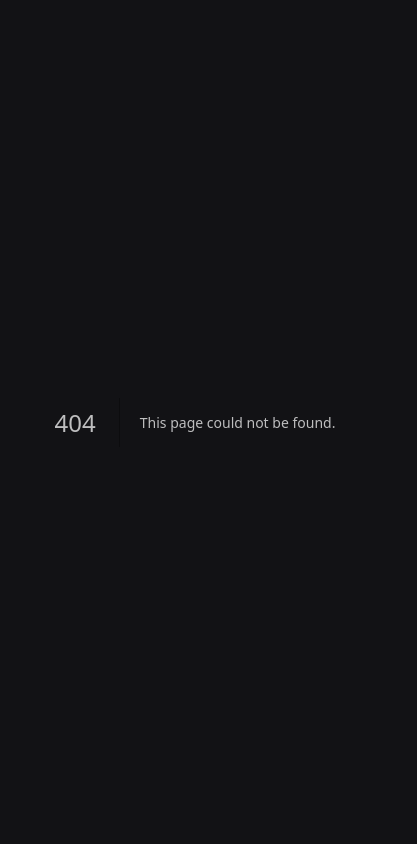
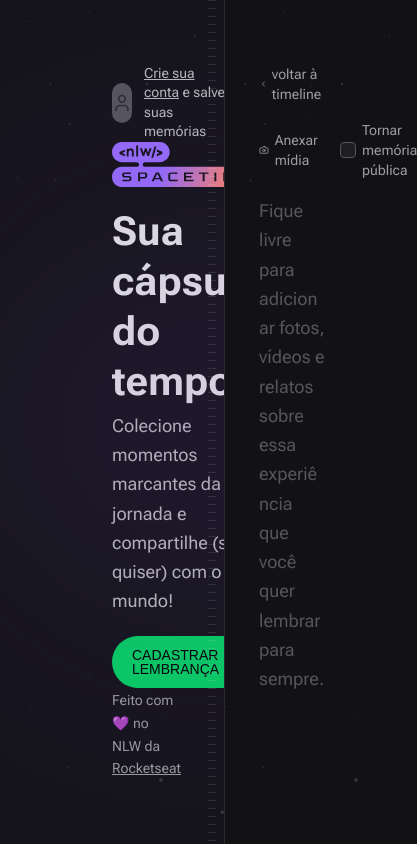
Before and after one commit to MyllaC/web, a Next.js app: page /memories/new in a window 390 px wide. Before the commit this address had no page. Shown: the whole page, 417 px wide, since content can reach past the window. Built offline with nearby package versions, Linux system fonts and the light colour scheme; no server answers; a web font is replaced by a local one.

Commit message:
Integrando os projetos web e mobile

```diff
--- a/package.json
+++ b/package.json
@@ -27,6 +27,7 @@
   },
   "devDependencies": {
     "@rocketseat/eslint-config": "^1.2.0",
+    "@tailwindcss/forms": "^0.5.3",
     "prettier-plugin-tailwindcss": "^0.3.0"
   }
 }
--- /dev/null
+++ b/src/app/api/auth/logout/route.ts
@@ -0,0 +1,11 @@
+import { NextRequest, NextResponse } from 'next/server'
+
+export async function GET(request: NextRequest) {
+  const redirectURL = new URL('/', request.url)
+
+  return NextResponse.redirect(redirectURL, {
+    headers: {
+      'Set-Cookie': `token=; Path=/; max-age=0;`,
+    },
+  })
+}
--- a/src/app/layout.tsx
+++ b/src/app/layout.tsx
@@ -1,11 +1,18 @@
+import './globals.css'
 import { ReactNode } from 'react'
-import './globals.css'
 import {
   Roboto_Flex as Roboto,
   Bai_Jamjuree as BaiJamjuree,
 } from 'next/font/google'
 
+import { Hero } from '@/components/Hero'
+import { Profile } from '@/components/Profile'
+import { SignIn } from '@/components/SignIn'
+import { Copyright } from '@/components/Copyright'
+import { cookies } from 'next/headers'
+
 const roboto = Roboto({ subsets: ['latin'], variable: '--font-roboto' })
+
 const baiJamjuree = BaiJamjuree({
   subsets: ['latin'],
   weight: '700',
@@ -19,12 +26,32 @@
 }
 
 export default function RootLayout({ children }: { children: ReactNode }) {
+  const isAuthenticated = cookies().has('token')
+
   return (
     <html lang="en">
       <body
         className={`${roboto.variable} ${baiJamjuree.variable} bg-gray-900 font-sans text-gray-100`}
       >
-        {children}
+        <main className="grid min-h-screen grid-cols-2">
+          {/* Left */}
+          <div className="relative flex flex-col items-start justify-between overflow-hidden border-r border-white/10 bg-[url(../assets/bg-stars.svg)] bg-cover px-28 py-16">
+            {/* Blur */}
+            <div className="absolute right-0 top-1/2 h-[288px] w-[526px] -translate-y-1/2 translate-x-1/2 rounded-full bg-purple-700 opacity-50 blur-full" />
+
+            {/* Stripes */}
+            <div className="absolute bottom-0 right-2 top-0 w-2 bg-stripes" />
+
+            {isAuthenticated ? <Profile /> : <SignIn />}
+            <Hero />
+            <Copyright />
+          </div>
+
+          {/* Right */}
+          <div className="flex flex-col bg-[url(../assets/bg-stars.svg)] bg-cover p-16">
+            {children}
+          </div>
+        </main>
       </body>
     </html>
   )
--- /dev/null
+++ b/src/app/memories/new/page.tsx
@@ -0,0 +1,51 @@
+import { Camera, ChevronLeft } from 'lucide-react'
+import Link from 'next/link'
+
+export default function NewMemory() {
+  return (
+    <div className="flex flex-1 flex-col gap-4">
+      <Link
+        href="/"
+        className="flex items-center gap-1 text-sm text-gray-200 hover:text-gray-100"
+      >
+        <ChevronLeft className="h-4 w-4" />
+        voltar à timeline
+      </Link>
+
+      <form className="flex flex-1 flex-col gap-2">
+        <div className="flex items-center gap-4">
+          <label
+            htmlFor="media"
+            className="flex cursor-pointer items-center gap-1.5 text-sm text-gray-200 hover:text-gray-100"
+          >
+            <Camera className="h-4 w-4" />
+            Anexar mídia
+          </label>
+
+          <label
+            htmlFor="isPublic"
+            className="flex items-center gap-1.5 text-sm text-gray-200 hover:text-gray-100"
+          >
+            <input
+              type="checkbox"
+              name="isPublic"
+              id="isPublic"
+              value="true"
+              className="h-4 w-4 rounded border-gray-400 bg-gray-700 text-purple-500"
+            />
+            Tornar memória pública
+          </label>
+        </div>
+
+        <input type="file" id="media" className="invisible h-0 w-0" />
+
+        <textarea
+          name="content"
+          spellCheck={false}
+          className="w-full flex-1 resize-none rounded border-0 bg-transparent p-0 text-lg leading-relaxed text-gray-100 placeholder:text-gray-400 focus:ring-0"
+          placeholder="Fique livre para adicionar fotos, vídeos e relatos sobre essa experiência que você quer lembrar para sempre."
+        />
+      </form>
+    </div>
+  )
+}
--- a/src/app/page.tsx
+++ b/src/app/page.tsx
@@ -1,34 +1,5 @@
-import { cookies } from 'next/headers'
-
-import { Copyright } from '@/components/Copyright'
-import { Hero } from '@/components/Hero'
-import { SignIn } from '@/components/SignIn'
 import { EmptyMemories } from '@/components/EmptyMemories'
-import { Profile } from '@/components/Profile'
 
 export default function Home() {
-  const isAuthenticated = cookies().has('token')
-
-  return (
-    <main className="grid min-h-screen grid-cols-2">
-      {/* Left */}
-      <div className="relative flex flex-col items-start justify-between overflow-hidden border-r border-white/10 bg-[url(../assets/bg-stars.svg)] bg-cover  px-28 py-16">
-        {/* Blur */}
-        <div className="absolute right-0 top-1/2 h-[288px] w-[526px] -translate-y-1/2 translate-x-1/2 rounded-full bg-purple-700 opacity-50 blur-full" />
-        {/* Stripes */}
-        <div className="absolute bottom-0 right-2 top-0 w-2 bg-stripes"></div>
-        {/* Sign In */}
-        {isAuthenticated ? <Profile /> : <SignIn />}
-        {/* Hero */}
-        <Hero />
-        {/* Copyright */}
-        <Copyright />
-      </div>
-
-      {/* Right  {' '} -> forcar espaco */}
-      <div className="flex flex-col bg-[url(../assets/bg-stars.svg)] bg-cover p-16">
-        <EmptyMemories />
-      </div>
-    </main>
-  )
+  return <EmptyMemories />
 }
--- a/src/lib/api.ts
+++ b/src/lib/api.ts
@@ -1,5 +1,5 @@
 import axios from 'axios'
 
 export const api = axios.create({
-  baseURL: 'http://localhost:3333',
+  baseURL: 'http://192.168.5.248:3333',
 })
--- a/tailwind.config.js
+++ b/tailwind.config.js
@@ -69,5 +69,5 @@
       },
     },
   },
-  plugins: [],
+  plugins: [require('@tailwindcss/forms')],
 }
```
Also changed, not shown: src/middleware.ts (added, +21 -0 lines), src/components/NewMemoryForm.tsx (added), 1 other file (tests, documents, lock files or other folders).
